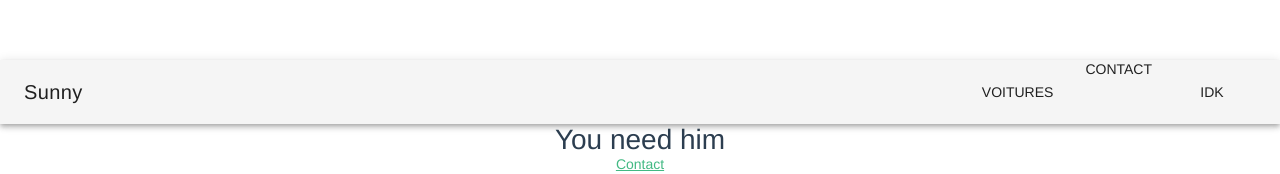
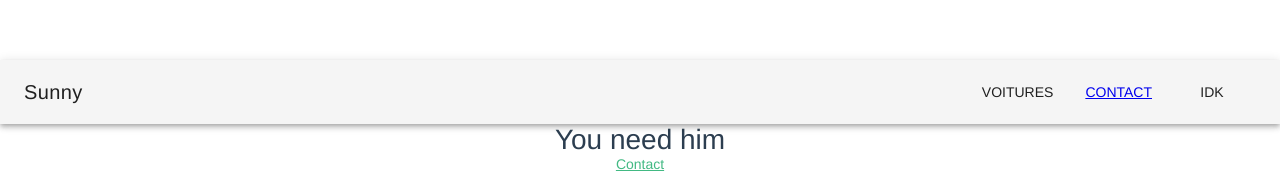
Before and after one commit to DerSpanischGamer/sunny, a Vue app: page / in a window 1280 px wide. Shown: the top 174 px of the page. Built offline with nearby package versions, Linux system fonts and the light colour scheme.

Commit message:
buton fixed

```diff
--- a/src/App.vue
+++ b/src/App.vue
@@ -5,7 +5,7 @@
       <v-spacer></v-spacer>
       <v-toolbar-items class="hidden-sm-and-down">
         <v-btn flat>Voitures</v-btn>
-        <router-link to="/contact"><v-btn flat>Contact</v-btn></router-link>
+        <v-btn flat><router-link to="/contact">Contact</router-link></v-btn>
         <v-btn flat>idk</v-btn>
       </v-toolbar-items>
     </v-toolbar>
```
